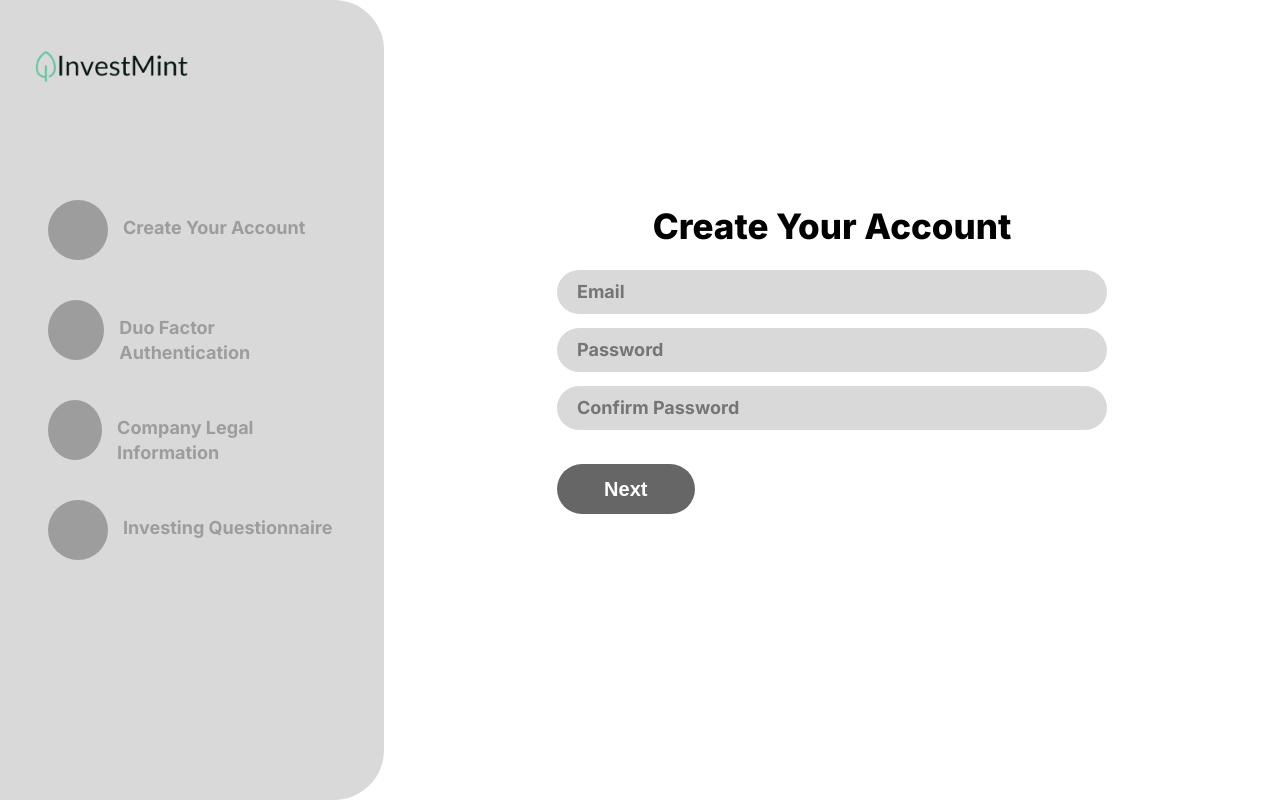
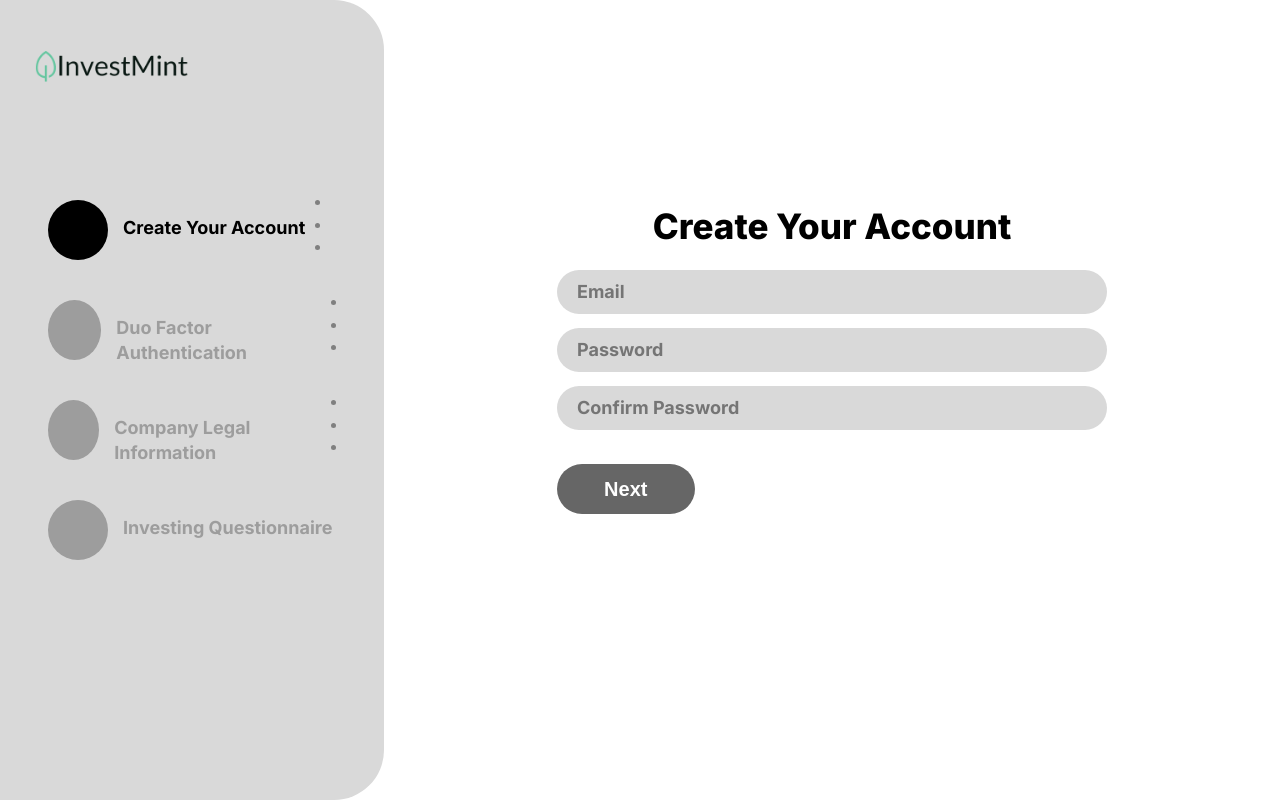
Before and after one commit to InvestMint-Dev/InvestMint-UI, a React (Create React App) app: page / in a window 1280 px wide. Built offline with nearby package versions, Linux system fonts and the light colour scheme.

Commit message:
sidebar stepper active-label and active-circles

```diff
--- a/src/pages/create-account-page/create-account-page.js
+++ b/src/pages/create-account-page/create-account-page.js
@@ -6,14 +6,13 @@ import { CreateAccountPage3 } from './create-account-page-3/create-account-page-
 import { CreateAccountPage4 } from './create-account-page-4/create-account-page-4';
 import './create-account-page.css';
 
-import bigLeafLogo from '../../assets/images/logo/InvestMint Big Leaf Logo - 2.png';
-
 export const CreateAccountPage = () => {
     const [currentPage, setCurrentPage] = useState(1);
+    const totalSteps = 4; // Define total steps here
 
     // Function to move to the next page
     const handleNext = () => {
-        if (currentPage < 4) {
+        if (currentPage < totalSteps) {
             setCurrentPage(currentPage + 1);
         }
     };
@@ -27,7 +26,8 @@ export const CreateAccountPage = () => {
 
     return (
         <div>
-            <CreateAccountSidebar/>
+            {/* Pass currentPage and totalSteps to the sidebar */}
+            <CreateAccountSidebar currentPage={currentPage} totalSteps={totalSteps} />
 
             <div className='page-container'>
                 {/* Conditionally render pages based on the current page state */}
@@ -43,7 +43,7 @@ export const CreateAccountPage = () => {
                                 Back
                             </button>
                         )}
-                        {(currentPage < 4) && (
+                        {(currentPage < totalSteps) && (
                             <button className='form-stepper-button' onClick={handleNext}>
                                 Next
                             </button>
--- a/src/pages/create-account-page/create-account-sidebar/create-account-sidebar.css
+++ b/src/pages/create-account-page/create-account-sidebar/create-account-sidebar.css
@@ -30,6 +30,10 @@
     display: inline-block; /* Keeps it inline if used with text or other elements */
 }
 
+.active-circle {
+    background-color: black; /* Color for active or passed circles */
+}
+
 .create-account-sidebar-stepper-label {
     font-weight: bold;
     padding-left: 15px;
@@ -38,3 +42,25 @@
     margin-top: 15px;
     color: #9D9D9D;
 }
+
+.active-label {
+    color: black; /* Color for active or passed circles */
+}
+
+/* Container for the small vertical circles */
+.small-circles-container {
+    display: flex;
+    flex-direction: column;
+    align-items: center;
+    margin-left: 10px; /* Align with large circles */
+    height: 50px; /* Adjust the spacing between large circles */
+    justify-content: space-between;
+}
+
+/* Style for the small circles */
+.small-circle {
+    width: 5px;
+    height: 5px;
+    border-radius: 50%;
+    background-color: grey; /* Small dot color */
+}
--- a/src/pages/create-account-page/create-account-sidebar/create-account-sidebar.js
+++ b/src/pages/create-account-page/create-account-sidebar/create-account-sidebar.js
@@ -1,31 +1,46 @@
 import './create-account-sidebar.css';
 import bigLeafLogo from '../../../assets/images/logo/InvestMint Big Leaf Logo - 2.png';
 
-export const CreateAccountSidebar = () => {
+export const CreateAccountSidebar = ({ currentPage, totalSteps }) => {
+    // Array of step labels for easier management
+    const steps = [
+        'Create Your Account',
+        'Duo Factor Authentication',
+        'Company Legal Information',
+        'Investing Questionnaire'
+    ];
+
     return (
         <div className="create-account-sidebar-container">
-            <img className='top-left-logo-display' src={bigLeafLogo}></img>
+            <img className='top-left-logo-display' src={bigLeafLogo} alt="InvestMint Logo" />
 
             <div className='create-account-sidebar-stepper-container'>
-                <div className='create-account-sidebar-stepper'>
-                    <div className="create-account-sidebar-stepper-circle"/>
-                    <text className="create-account-sidebar-stepper-label">Create Your Account</text>
-                </div>
+                {steps.map((step, index) => (
+                    <div key={index} className='create-account-sidebar-stepper'>
+                        {/* Change circle style based on currentPage */}
+                        <div
+                            className={`create-account-sidebar-stepper-circle ${
+                                index + 1 <= currentPage ? 'active-circle' : ''
+                            }`}
+                        />
+                        <span className={`create-account-sidebar-stepper-label ${
+                                index + 1 <= currentPage ? 'active-label' : ''
+                            }`}>
+                            {step}
+                        </span>
 
-                <div className='create-account-sidebar-stepper'>
-                    <div className="create-account-sidebar-stepper-circle"/>
-                    <text className="create-account-sidebar-stepper-label">Duo Factor Authentication</text>
-                </div>
+                        {/* Render small vertical circles if not the last step */}
+                        {index < steps.length - 1 && (
+                            <div className="small-circles-container">
+                                <div className="small-circle"></div>
+                                <div className="small-circle"></div>
+                                <div className="small-circle"></div>
+                            </div>
+                        )}
 
-                <div className='create-account-sidebar-stepper'>
-                    <div className="create-account-sidebar-stepper-circle"/>
-                    <text className="create-account-sidebar-stepper-label">Company Legal Information</text>
-                </div>
+                    </div>
 
-                <div className='create-account-sidebar-stepper'>
-                    <div className="create-account-sidebar-stepper-circle"/>
-                    <text className="create-account-sidebar-stepper-label">Investing Questionnaire</text>
-                </div>
+                ))}
             </div>
         </div>
     );
```
